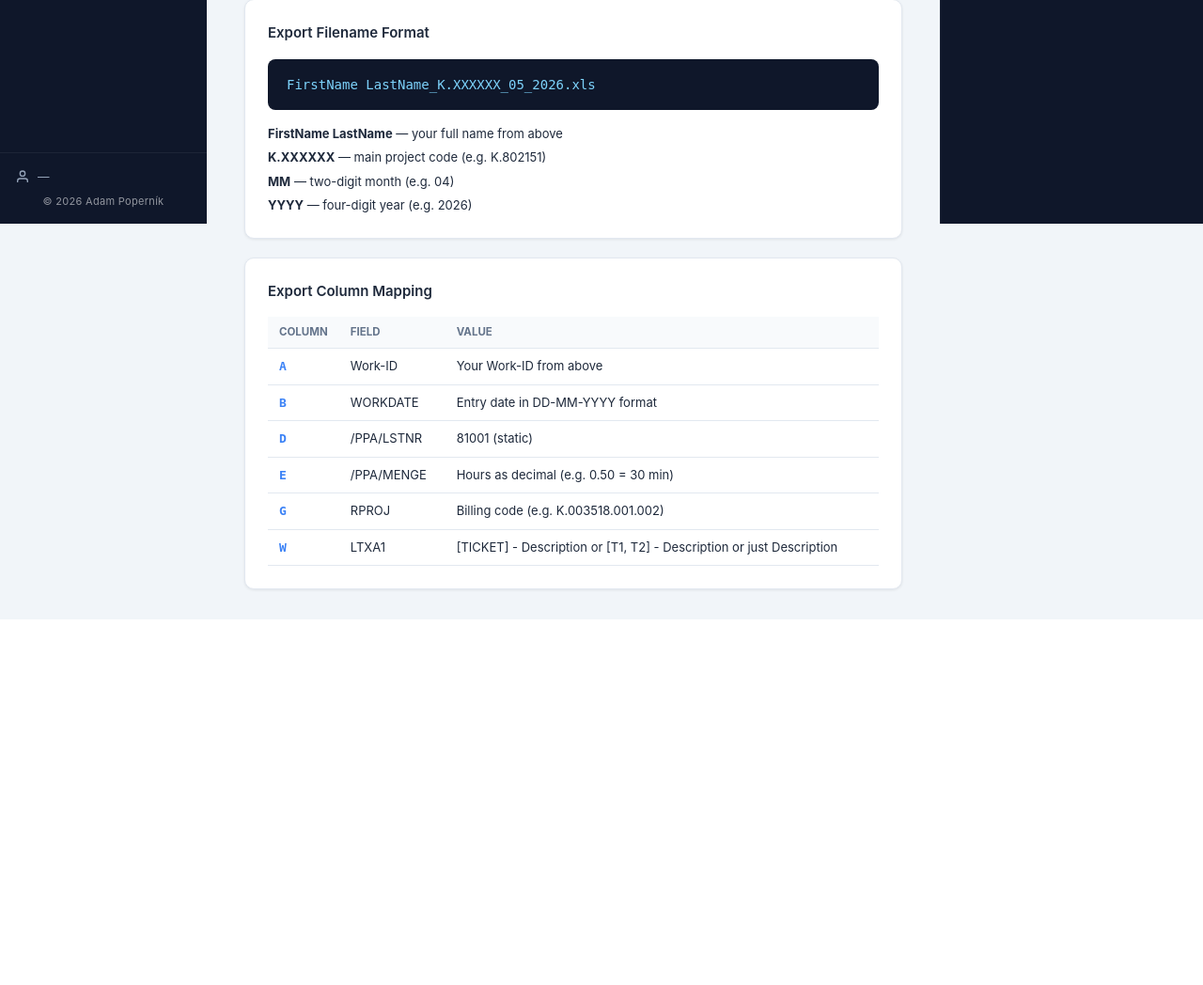
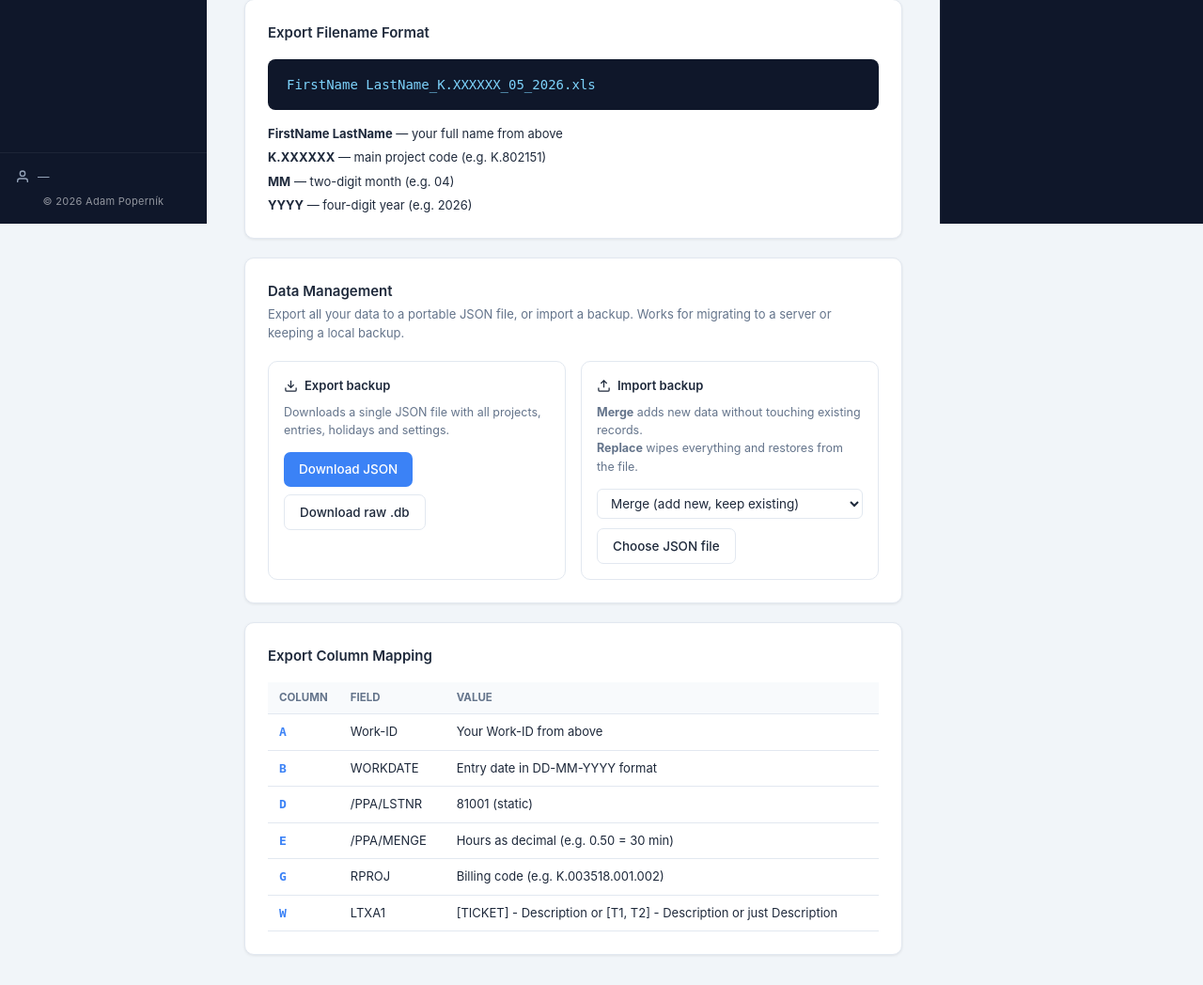
Before and after one commit to AdPoslav/reporter, a Flask app: page /settings in a window 1280 px wide. Shown: the part 562-1610 px from the top of the page at 94% size. Before the commit the page ends 1221 px from the top, so only its background shows below. Run offline with Flask 3, Linux system fonts and the light colour scheme; data comes from the database, SQL or seed files in the repository; data that the repository does not hold is empty; some libraries are stand-ins or nearby versions.

Commit message:
Add JSON data export/import for easy migration (merge + replace modes)
New endpoints:
  GET  /api/data/export        – full JSON bundle (projects+codes, entries, holidays, settings)
  POST /api/data/import?mode=  – merge (skips duplicates) or replace (wipe+restore)
  GET  /api/data/download-db   – raw SQLite backup

Settings page gets a Data Management card with download buttons and
a file-upload import UI with mode selector and inline result feedback.

Co-Authored-By: Claude Sonnet 4.6 <noreply@anthropic.com>

```diff
--- a/app.py
+++ b/app.py
@@ -1,3 +1,5 @@
+import io
+import json
 import os
 import threading
 import webbrowser
@@ -400,6 +402,182 @@ def api_download(filename):
     return send_file(filepath, as_attachment=True, download_name=filename)
 
 
+# ── Data export / import ──────────────────────────────────────────────────────
+
+@app.route('/api/data/export', methods=['GET'])
+def api_data_export():
+    conn = db.get_db()
+    settings = {r['key']: r['value'] for r in conn.execute('SELECT key, value FROM settings').fetchall()}
+    projects = []
+    for p in conn.execute('SELECT * FROM projects ORDER BY id').fetchall():
+        codes = [dict(c) for c in conn.execute(
+            'SELECT * FROM project_codes WHERE project_id = ? ORDER BY sort_order, id', (p['id'],)
+        ).fetchall()]
+        projects.append({**dict(p), 'codes': codes})
+    holidays     = [dict(r) for r in conn.execute('SELECT * FROM holidays ORDER BY id').fetchall()]
+    time_entries = [dict(r) for r in conn.execute('SELECT * FROM time_entries ORDER BY id').fetchall()]
+    conn.close()
+
+    bundle = {
+        'version':     2,
+        'exported_at': datetime.datetime.now().isoformat(timespec='seconds'),
+        'settings':    settings,
+        'projects':    projects,
+        'holidays':    holidays,
+        'time_entries': time_entries,
+    }
+    buf = io.BytesIO(json.dumps(bundle, indent=2, ensure_ascii=False).encode('utf-8'))
+    ts  = datetime.datetime.now().strftime('%Y%m%d_%H%M')
+    return send_file(buf, mimetype='application/json',
+                     as_attachment=True, download_name=f'timelog_backup_{ts}.json')
+
+
+@app.route('/api/data/import', methods=['POST'])
+def api_data_import():
+    mode = request.args.get('mode', 'merge')   # 'merge' | 'replace'
+
+    f = request.files.get('file')
+    if not f:
+        return jsonify({'error': 'No file uploaded'}), 400
+    try:
+        bundle = json.loads(f.read().decode('utf-8'))
+    except Exception:
+        return jsonify({'error': 'Invalid JSON file'}), 400
+
+    if bundle.get('version') not in (1, 2):
+        return jsonify({'error': 'Unsupported backup version'}), 400
+
+    conn = db.get_db()
+    try:
+        if mode == 'replace':
+            conn.executescript('''
+                DELETE FROM time_entries;
+                DELETE FROM project_codes;
+                DELETE FROM projects;
+                DELETE FROM holidays;
+                DELETE FROM settings;
+            ''')
+
+        # ── Settings ──────────────────────────────────────────────────────────
+        for key, value in (bundle.get('settings') or {}).items():
+            if mode == 'replace':
+                conn.execute('INSERT INTO settings (key, value) VALUES (?, ?)', (key, value))
+            else:
+                conn.execute('INSERT OR IGNORE INTO settings (key, value) VALUES (?, ?)', (key, value))
+
+        # ── Projects + codes (build old_id → new_id maps) ─────────────────────
+        proj_id_map = {}   # old_id → new_id
+        code_id_map = {}   # old_id → new_id
+
+        for p in (bundle.get('projects') or []):
+            old_pid = p['id']
+            if mode == 'replace':
+                cur = conn.execute(
+                    'INSERT INTO projects (name, code, created_at, archived_at) VALUES (?,?,?,?)',
+                    (p['name'], p['code'], p.get('created_at'), p.get('archived_at'))
+                )
+                new_pid = cur.lastrowid
+            else:
+                existing = conn.execute(
+                    'SELECT id FROM projects WHERE name = ? AND code = ?', (p['name'], p['code'])
+                ).fetchone()
+                if existing:
+                    new_pid = existing['id']
+                else:
+                    cur = conn.execute(
+                        'INSERT INTO projects (name, code, created_at, archived_at) VALUES (?,?,?,?)',
+                        (p['name'], p['code'], p.get('created_at'), p.get('archived_at'))
+                    )
+                    new_pid = cur.lastrowid
+            proj_id_map[old_pid] = new_pid
+
+            for c in (p.get('codes') or []):
+                old_cid = c['id']
+                if mode == 'replace':
+                    cur = conn.execute(
+                        'INSERT INTO project_codes (project_id, code, label, sort_order, deprecated) VALUES (?,?,?,?,?)',
+                        (new_pid, c['code'], c['label'], c.get('sort_order', 0), c.get('deprecated', 0))
+                    )
+                    new_cid = cur.lastrowid
+                else:
+                    existing = conn.execute(
+                        'SELECT id FROM project_codes WHERE project_id = ? AND code = ?', (new_pid, c['code'])
+                    ).fetchone()
+                    if existing:
+                        new_cid = existing['id']
+                    else:
+                        cur = conn.execute(
+                            'INSERT INTO project_codes (project_id, code, label, sort_order, deprecated) VALUES (?,?,?,?,?)',
+                            (new_pid, c['code'], c['label'], c.get('sort_order', 0), c.get('deprecated', 0))
+                        )
+                        new_cid = cur.lastrowid
+                code_id_map[old_cid] = new_cid
+
+        # ── Holidays ──────────────────────────────────────────────────────────
+        h_inserted = 0
+        for h in (bundle.get('holidays') or []):
+            if mode == 'merge':
+                exists = conn.execute(
+                    'SELECT id FROM holidays WHERE day=? AND month=? AND is_recurring=? AND description=?',
+                    (h['day'], h['month'], h.get('is_recurring', 1), h.get('description', ''))
+                ).fetchone()
+                if exists:
+                    continue
+            conn.execute(
+                'INSERT INTO holidays (day, month, year, description, is_recurring) VALUES (?,?,?,?,?)',
+                (h['day'], h['month'], h.get('year'), h.get('description', ''), h.get('is_recurring', 1))
+            )
+            h_inserted += 1
+
+        # ── Time entries ──────────────────────────────────────────────────────
+        e_inserted = 0
+        for e in (bundle.get('time_entries') or []):
+            new_pid = proj_id_map.get(e.get('project_id'))
+            new_cid = code_id_map.get(e.get('project_code_id'))
+            if mode == 'merge':
+                exists = conn.execute('''
+                    SELECT id FROM time_entries
+                    WHERE entry_date=? AND hours=? AND ticket=? AND description=?
+                    AND project_id IS ? AND is_absence=?
+                ''', (e['entry_date'], e['hours'], e.get('ticket',''),
+                      e.get('description',''), new_pid, e.get('is_absence', 0))
+                ).fetchone()
+                if exists:
+                    continue
+            conn.execute('''
+                INSERT INTO time_entries
+                (entry_date, project_id, project_code_id, hours, ticket, description,
+                 is_absence, absence_type, include_in_export, created_at)
+                VALUES (?,?,?,?,?,?,?,?,?,?)
+            ''', (e['entry_date'], new_pid, new_cid, e['hours'],
+                  e.get('ticket',''), e.get('description',''),
+                  e.get('is_absence', 0), e.get('absence_type',''),
+                  e.get('include_in_export', 1), e.get('created_at')))
+            e_inserted += 1
+
+        conn.commit()
+    except Exception as ex:
+        conn.rollback()
+        conn.close()
+        return jsonify({'error': str(ex)}), 500
+
+    conn.close()
+    return jsonify({
+        'success': True,
+        'mode': mode,
+        'projects_mapped': len(proj_id_map),
+        'holidays_inserted': h_inserted,
+        'entries_inserted': e_inserted,
+    })
+
+
+@app.route('/api/data/download-db', methods=['GET'])
+def api_download_db():
+    return send_file(db.DB_PATH, as_attachment=True,
+                     download_name='timelog_backup.db',
+                     mimetype='application/octet-stream')
+
+
 # ── Boot ──────────────────────────────────────────────────────────────────────
 
 if __name__ == '__main__':
--- a/static/css/style.css
+++ b/static/css/style.css
@@ -573,6 +573,14 @@ textarea { resize: vertical; min-height: 72px; }
 .export-project-group  { margin-bottom: 20px; }
 .export-group-header   { display: flex; justify-content: space-between; align-items: center; padding: 8px 14px; background: #F8FAFC; border: 1px solid var(--border); border-radius: var(--radius) var(--radius) 0 0; font-size: 13px; }
 
+/* ── Data management card ────────────────────────────────────────────── */
+.data-mgmt-grid   { display: grid; grid-template-columns: 1fr 1fr; gap: 16px; margin-top: 4px; }
+.data-mgmt-box    { border: 1px solid var(--border); border-radius: var(--radius); padding: 16px; }
+.data-mgmt-title  { font-size: 13px; font-weight: 600; display: flex; align-items: center; gap: 7px; margin: 0 0 8px; }
+.data-mgmt-desc   { font-size: 12.5px; color: var(--text-muted); margin: 0 0 14px; line-height: 1.55; }
+.data-mgmt-actions { display: flex; flex-wrap: wrap; gap: 8px; }
+@media (max-width: 640px) { .data-mgmt-grid { grid-template-columns: 1fr; } }
+
 /* ── Settings page ───────────────────────────────────────────────────── */
 .settings-layout { display: flex; flex-direction: column; gap: 20px; max-width: 700px; }
 .settings-card {}
--- a/templates/settings.html
+++ b/templates/settings.html
@@ -57,6 +57,52 @@
     </ul>
   </div>
 
+  <!-- Data Management -->
+  <div class="card settings-card">
+    <h2 class="card-title">Data Management</h2>
+    <p class="card-desc">Export all your data to a portable JSON file, or import a backup. Works for migrating to a server or keeping a local backup.</p>
+
+    <div class="data-mgmt-grid">
+      <!-- Export -->
+      <div class="data-mgmt-box">
+        <h3 class="data-mgmt-title">
+          <svg width="15" height="15" viewBox="0 0 24 24" fill="none" stroke="currentColor" stroke-width="2"><path d="M21 15v4a2 2 0 0 1-2 2H5a2 2 0 0 1-2-2v-4"/><polyline points="7 10 12 15 17 10"/><line x1="12" y1="15" x2="12" y2="3"/></svg>
+          Export backup
+        </h3>
+        <p class="data-mgmt-desc">Downloads a single JSON file with all projects, entries, holidays and settings.</p>
+        <div class="data-mgmt-actions">
+          <a href="/api/data/export" class="btn btn-primary" download>Download JSON</a>
+          <a href="/api/data/download-db" class="btn btn-outline" download>Download raw .db</a>
+        </div>
+      </div>
+
+      <!-- Import -->
+      <div class="data-mgmt-box">
+        <h3 class="data-mgmt-title">
+          <svg width="15" height="15" viewBox="0 0 24 24" fill="none" stroke="currentColor" stroke-width="2"><path d="M21 15v4a2 2 0 0 1-2 2H5a2 2 0 0 1-2-2v-4"/><polyline points="17 8 12 3 7 8"/><line x1="12" y1="3" x2="12" y2="15"/></svg>
+          Import backup
+        </h3>
+        <p class="data-mgmt-desc">
+          <strong>Merge</strong> adds new data without touching existing records.<br>
+          <strong>Replace</strong> wipes everything and restores from the file.
+        </p>
+        <div class="form-group" style="margin-bottom:10px;">
+          <select id="import-mode">
+            <option value="merge">Merge (add new, keep existing)</option>
+            <option value="replace">Replace (overwrite everything)</option>
+          </select>
+        </div>
+        <div class="data-mgmt-actions">
+          <label class="btn btn-outline" style="cursor:pointer;">
+            Choose JSON file
+            <input type="file" id="import-file" accept=".json" style="display:none" onchange="runImport()"/>
+          </label>
+        </div>
+        <div id="import-result" class="export-result hidden" style="margin-top:12px;"></div>
+      </div>
+    </div>
+  </div>
+
   <div class="card settings-card">
     <h2 class="card-title">Export Column Mapping</h2>
     <table class="info-table">
@@ -106,5 +152,34 @@ document.querySelector('[name="first_name"]').addEventListener('input', updateFi
 document.querySelector('[name="last_name"]').addEventListener('input',  updateFilenameExample);
 
 document.addEventListener('DOMContentLoaded', updateFilenameExample);
+
+async function runImport() {
+  const file = document.getElementById('import-file').files[0];
+  if (!file) return;
+  const mode = document.getElementById('import-mode').value;
+  const resultEl = document.getElementById('import-result');
+
+  if (mode === 'replace' && !confirm('⚠️ Replace mode will delete ALL existing data and restore from this file. Continue?')) {
+    document.getElementById('import-file').value = '';
+    return;
+  }
+
+  resultEl.className = 'export-result';
+  resultEl.innerHTML = 'Importing…';
+
+  const form = new FormData();
+  form.append('file', file);
+  const res = await fetch(`/api/data/import?mode=${mode}`, { method: 'POST', body: form });
+  const data = await res.json();
+
+  if (!res.ok || data.error) {
+    resultEl.className = 'export-result export-result-error';
+    resultEl.innerHTML = `<strong>Error:</strong> ${data.error || 'Unknown error'}`;
+  } else {
+    resultEl.className = 'export-result export-result-success';
+    resultEl.innerHTML = `✓ Done (${mode}): ${data.projects_mapped} projects, ${data.entries_inserted} entries, ${data.holidays_inserted} holidays imported.`;
+  }
+  document.getElementById('import-file').value = '';
+}
 </script>
 {% endblock %}
```
